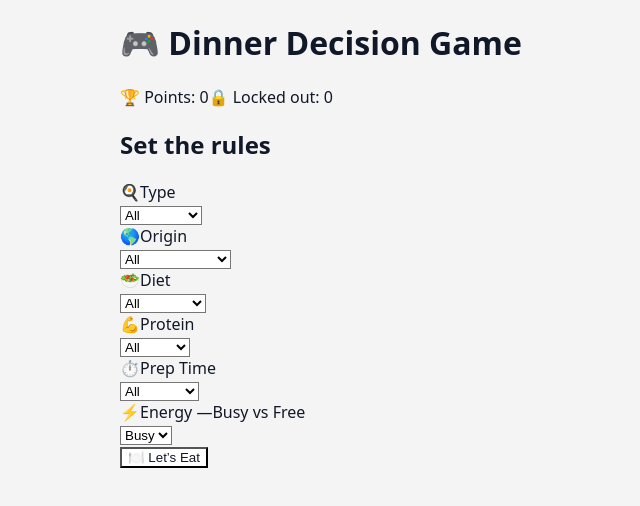
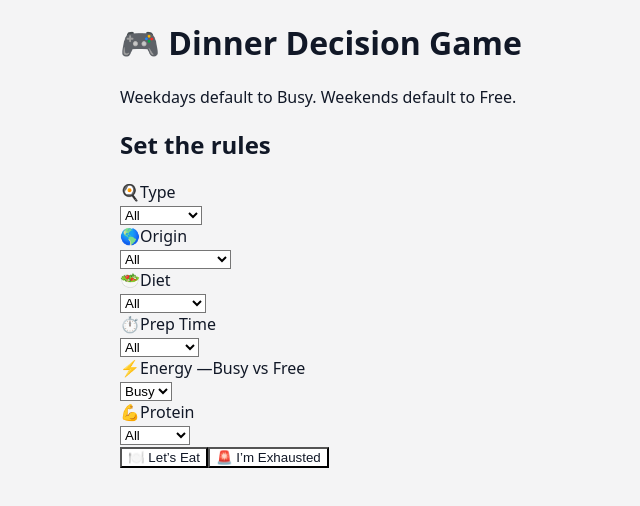
Before and after one commit to Shawnsberry/Dinner-Decision-Game, a Next.js app: page / in a window 1280 px wide. Both pictures are taken after a click on the button "Let’s Go". Shown: the top 506 px of the page, without its empty margins (319-959 px from the left). Built offline with nearby package versions, Linux system fonts and the light colour scheme.

Commit message:
Constrain filter width and improve layout

```diff
--- a/app/page.tsx
+++ b/app/page.tsx
@@ -1,6 +1,8 @@
 "use client";
 
 import React, { useEffect, useMemo, useState } from "react";
+
+/* ===================== TYPES ===================== */
 
 type Meal = {
   name: string;
@@ -12,6 +14,10 @@ type Meal = {
   protein: string;
   groceries: string[];
 };
+
+type FilterKey = "type" | "origin" | "diet" | "prep" | "time" | "protein";
+
+/* ===================== DATA ===================== */
 
 const meals: Meal[] = [
   {
@@ -86,10 +92,10 @@ const meals: Meal[] = [
   },
 ];
 
+/* ===================== CONSTANTS ===================== */
+
 const STORAGE_KEY = "dinner-game-state";
 const INTRO_KEY = "dinner-intro-seen";
-
-type FilterKey = "type" | "origin" | "diet" | "prep" | "time" | "protein";
 
 const FILTER_META: Record<
   FilterKey,
@@ -103,13 +109,7 @@ const FILTER_META: Record<
   protein: { label: "Protein", icon: "💪" },
 };
 
-function Pill({ children }: { children: React.ReactNode }) {
-  return (
-    <span className="inline-flex items-center rounded-full border bg-white px-3 py-1 text-sm text-zinc-900">
-      {children}
-    </span>
-  );
-}
+/* ===================== UI HELPERS ===================== */
 
 function Panel({
   title,
@@ -120,10 +120,10 @@ function Panel({
 }) {
   return (
     <div className="rounded-2xl border bg-white shadow-sm">
-      <div className="border-b px-5 py-4">
+      <div className="border-b px-6 py-5">
         <h2 className="text-lg font-semibold text-zinc-900">{title}</h2>
       </div>
-      <div className="px-5 py-5">{children}</div>
+      <div className="px-6 py-6">{children}</div>
     </div>
   );
 }
@@ -131,29 +131,29 @@ function Panel({
 function Button({
   children,
   onClick,
-  disabled,
   variant = "primary",
   className = "",
+  disabled,
 }: {
   children: React.ReactNode;
   onClick?: () => void;
-  disabled?: boolean;
   variant?: "primary" | "danger" | "outline";
   className?: string;
+  disabled?: boolean;
 }) {
   const base =
-    "rounded-2xl px-4 py-2 text-sm font-semibold transition disabled:opacity-50";
+    "rounded-2xl font-semibold transition disabled:opacity-50 disabled:cursor-not-allowed";
   const styles =
     variant === "primary"
-      ? "bg-black text-white"
+      ? "bg-black text-white hover:bg-zinc-800"
       : variant === "danger"
-      ? "bg-red-600 text-white"
-      : "border bg-white text-zinc-900";
+      ? "bg-red-600 text-white hover:bg-red-500"
+      : "border bg-white text-zinc-900 hover:bg-zinc-50";
   return (
     <button
-      className={`${base} ${styles} ${className}`}
       onClick={onClick}
       disabled={disabled}
+      className={`${base} ${styles} ${className}`}
     >
       {children}
     </button>
@@ -163,32 +163,30 @@ function Button({
 function FilterSelect({
   label,
   icon,
+  hint,
   value,
   options,
   onChange,
-  hint,
 }: {
   label: string;
   icon: string;
+  hint?: string;
   value: string;
   options: string[];
   onChange: (v: string) => void;
-  hint?: string;
 }) {
   return (
-    <div className="grid gap-2">
+    <div className="grid gap-3">
       <div className="flex items-baseline gap-2">
         <label className="text-sm font-bold tracking-wide text-zinc-900">
           <span className="mr-2">{icon}</span>
           {label}
           {hint ? " —" : ""}
         </label>
-        {hint && (
-          <span className="text-xs text-zinc-500 ml-1">{hint}</span>
-        )}
+        {hint && <span className="text-xs text-zinc-500">{hint}</span>}
       </div>
       <select
-        className="w-full rounded-xl border bg-white px-4 py-3 text-base text-black"
+        className="w-full rounded-xl border bg-white px-5 py-4 text-base text-black"
         value={value}
         onChange={(e) => onChange(e.target.value)}
       >
@@ -200,9 +198,12 @@ function FilterSelect({
   );
 }
 
+/* ===================== PAGE ===================== */
+
 export default function Page() {
   const [mounted, setMounted] = useState(false);
   const [showIntro, setShowIntro] = useState(false);
+
   const [filters, setFilters] = useState<Record<FilterKey, string>>({
     type: "All",
     origin: "All",
@@ -211,9 +212,12 @@ export default function Page() {
     time: "All",
     protein: "All",
   });
+
   const [picked, setPicked] = useState<Meal | null>(null);
   const [history, setHistory] = useState<string[]>([]);
   const [points, setPoints] = useState(0);
+
+  /* ---------- Mount + persistence ---------- */
 
   useEffect(() => {
     setMounted(true);
@@ -222,7 +226,10 @@ export default function Page() {
 
   useEffect(() => {
     const day = new Date().getDay();
-    setFilters((f) => ({ ...f, time: day === 0 || day === 6 ? "Free" : "Busy" }));
+    setFilters((f) => ({
+      ...f,
+      time: day === 0 || day === 6 ? "Free" : "Busy",
+    }));
   }, []);
 
   useEffect(() => {
@@ -237,6 +244,8 @@ export default function Page() {
   useEffect(() => {
     localStorage.setItem(STORAGE_KEY, JSON.stringify({ history, points }));
   }, [history, points]);
+
+  /* ---------- Logic ---------- */
 
   const filteredMeals = useMemo(
     () =>
@@ -262,17 +271,27 @@ export default function Page() {
     );
   };
 
+  const panicPick = () => {
+    const busyMeals = meals.filter(
+      (m) => m.time === "Busy" && !history.includes(m.name)
+    );
+    if (!busyMeals.length) return;
+    setPicked(busyMeals[Math.floor(Math.random() * busyMeals.length)]);
+  };
+
+  /* ---------- Render ---------- */
+
   if (!mounted) return null;
 
   if (showIntro) {
     return (
       <div className="min-h-screen flex items-center justify-center bg-zinc-50">
         <Button
+          className="px-12 py-6 text-xl"
           onClick={() => {
             localStorage.setItem(INTRO_KEY, "true");
             setShowIntro(false);
           }}
-          className="px-8 py-4 text-lg"
         >
           Let’s Go
         </Button>
@@ -282,35 +301,43 @@ export default function Page() {
 
   return (
     <div className="min-h-screen bg-zinc-50">
-      <div className="max-w-4xl mx-auto p-6 grid gap-10">
+      <div className="max-w-4xl mx-auto p-6 grid gap-12">
         <header className="text-center grid gap-3">
-          <h1 className="text-3xl font-bold">🎮 Dinner Decision Game</h1>
-          <div className="flex justify-center gap-2">
-            <Pill>🏆 Points: {points}</Pill>
-            <Pill>🔒 Locked out: {history.length}</Pill>
-          </div>
+          <h1 className="text-3xl font-bold text-zinc-900">
+            🎮 Dinner Decision Game
+          </h1>
+          <p className="text-zinc-700">
+            Weekdays default to Busy. Weekends default to Free.
+          </p>
         </header>
 
         <Panel title="Set the rules">
-          <div className="grid gap-8">
-            {(["type", "origin", "diet", "protein", "prep", "time"] as FilterKey[]).map(
-              (key) => (
+          <div className="grid gap-10 sm:grid-cols-2 sm:gap-x-8">
+            {(Object.keys(filters) as FilterKey[]).map((key) => (
               <FilterSelect
                 key={key}
                 {...FILTER_META[key]}
                 value={filters[key]}
                 options={options(key)}
-                  onChange={(v) =>
-                    setFilters((f) => ({ ...f, [key]: v }))
-                  }
+                onChange={(v) => setFilters((f) => ({ ...f, [key]: v }))}
               />
-              )
-            )}
+            ))}
           </div>
 
-          <div className="mt-8 flex justify-center gap-4">
-            <Button onClick={letsEat} className="px-8 py-4 text-lg">
+          {/* HUGE separation from filters */}
+          <div className="mt-24 border-t pt-16" />
+
+          {/* Action buttons – very spaced */}
+          <div className="mt-14 flex flex-col sm:flex-row justify-center items-center gap-16">
+            <Button className="px-14 py-7 text-xl min-w-[240px]" onClick={letsEat}>
               🍽️ Let’s Eat
+            </Button>
+            <Button
+              className="px-14 py-7 text-xl min-w-[240px]"
+              variant="danger"
+              onClick={panicPick}
+            >
+              🚨 I’m Exhausted
             </Button>
           </div>
         </Panel>
@@ -318,8 +345,12 @@ export default function Page() {
         {picked && (
           <Panel title="Tonight’s Winner">
             <div className="text-center grid gap-3">
-              <h3 className="text-xl font-bold">{picked.name}</h3>
-              <p className="text-sm">{picked.groceries.join(", ")}</p>
+              <h3 className="text-xl font-bold text-zinc-900">
+                {picked.name}
+              </h3>
+              <p className="text-sm text-zinc-700">
+                {picked.groceries.join(", ")}
+              </p>
             </div>
           </Panel>
         )}
```
Lines whose indentation alone changed are shown as unchanged.
